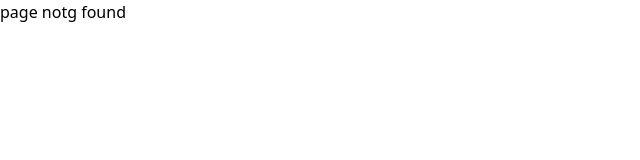
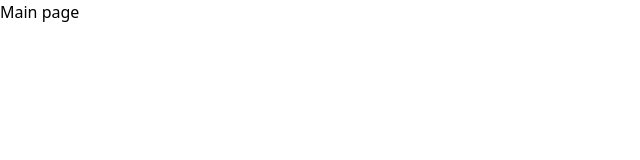
Before and after one commit to dasireddynarendarreddy/mynextjsproject, a Next.js app: page / in a window 1280 px wide. Before the commit this address had no page. Shown: the top 160 px of the page, without its empty margins (0-640 px from the left). Built offline with nearby package versions, Linux system fonts and the light colour scheme.

Commit message:
changesdone

```diff
--- /dev/null
+++ b/pages/index.js
@@ -0,0 +1,9 @@
+function Main()
+{
+    return(
+        <>
+           <h1>Main page</h1>
+        </>
+    )
+}
+export default Main
```
